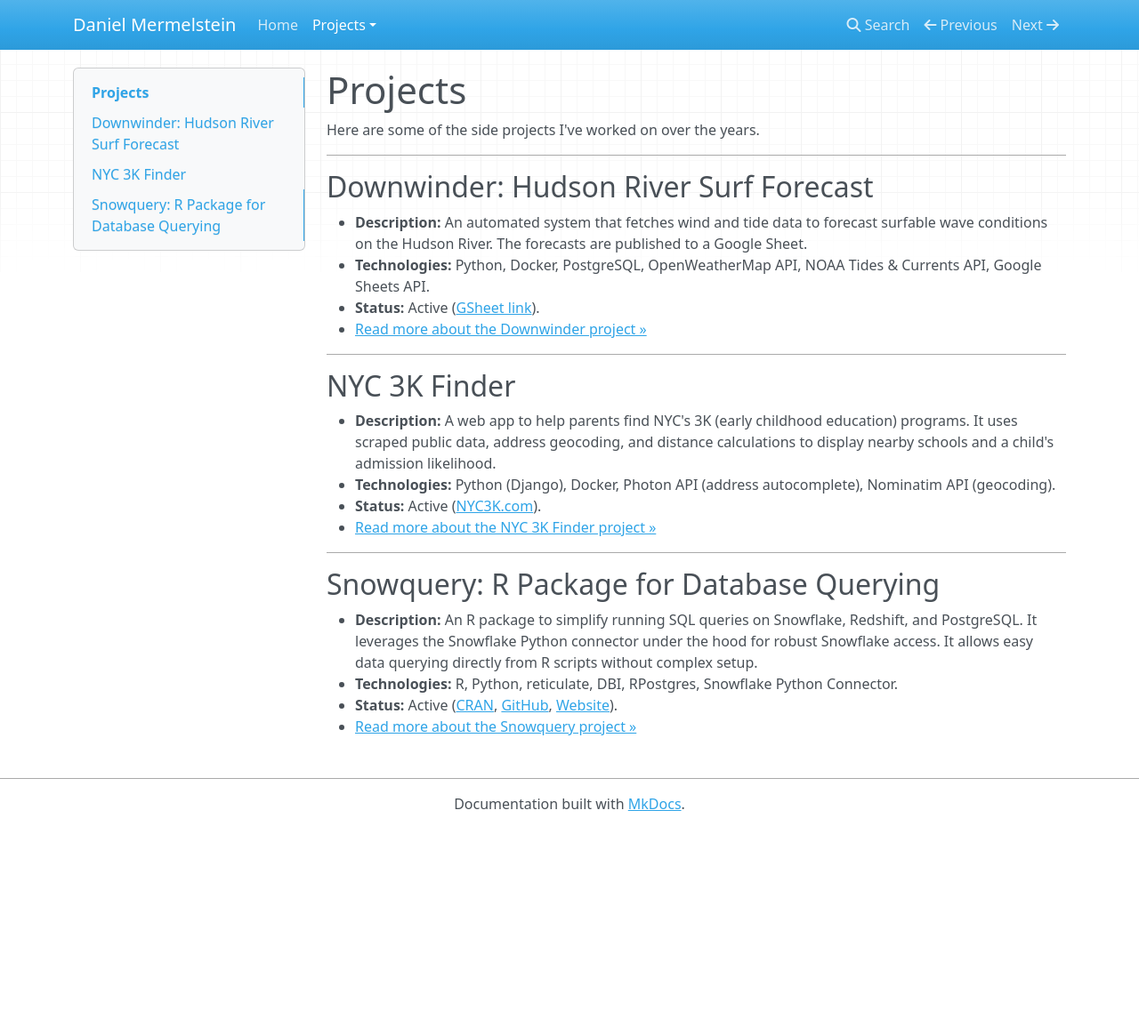
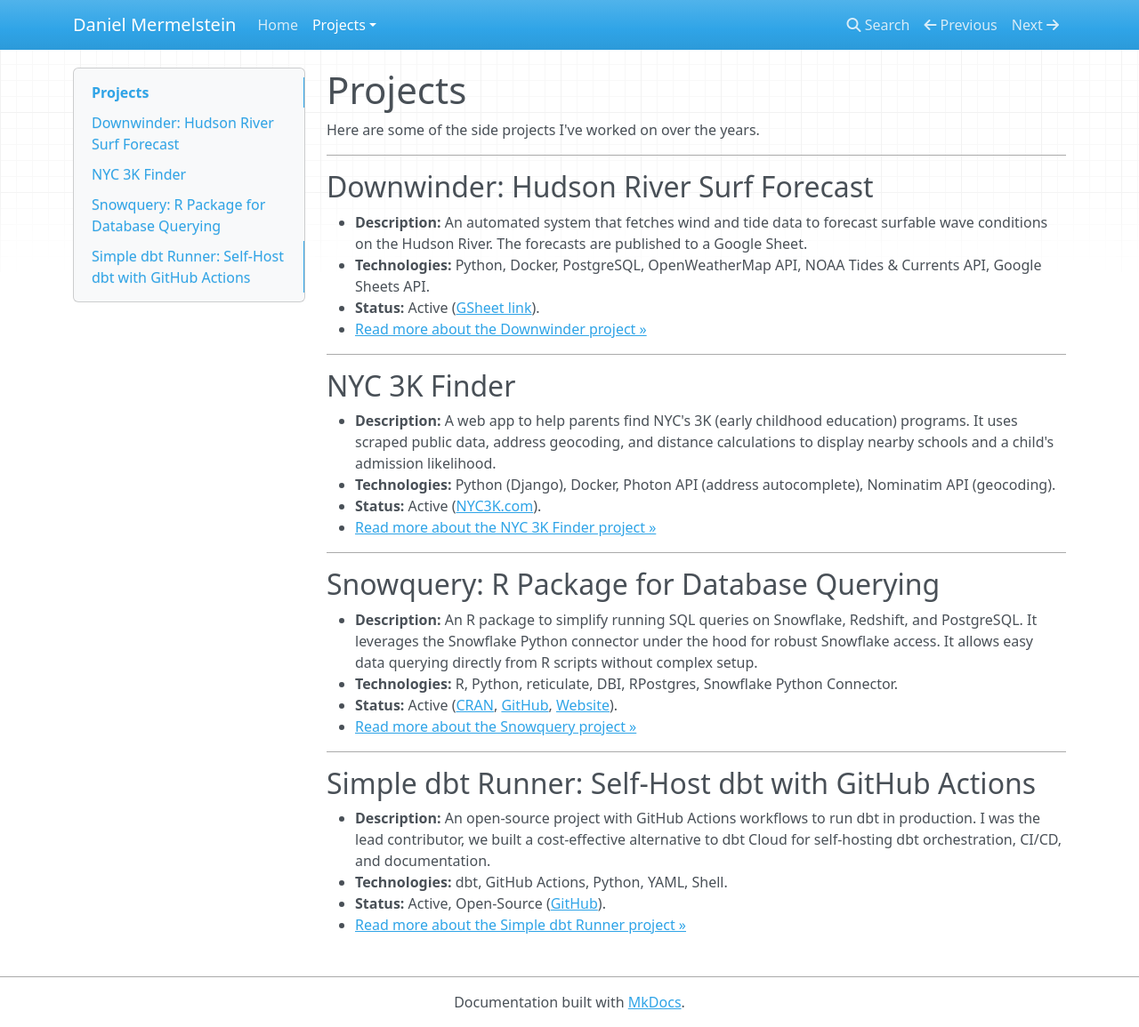
Before and after one commit to mermelstein/mermelstein.github.io, an MkDocs documentation site: the page built from docs/projects.md, in a window 1280 px wide and 1155 px high. Shown: the whole window at 89% size. Built offline with MkDocs 1.6.1, drawn with Linux system fonts in a browser that asks for light colours; nearby versions of some CDN libraries.

```diff
--- a/docs/projects.md
+++ b/docs/projects.md
@@ -28,3 +28,12 @@ Here are some of the side projects I've worked on over the years.
 *   **Technologies:** R, Python, reticulate, DBI, RPostgres, Snowflake Python Connector.
 *   **Status:** Active ([CRAN](https://cran.r-project.org/package=snowquery), [GitHub](https://github.com/mermelstein/snowquery), [Website](https://snowquery.org)).
 *   [Read more about the Snowquery project &raquo;](projects/snowquery.md)
+
+---
+
+## Simple dbt Runner: Self-Host dbt with GitHub Actions
+
+*   **Description:** An open-source project with GitHub Actions workflows to run dbt in production. I was the lead contributor, we built a cost-effective alternative to dbt Cloud for self-hosting dbt orchestration, CI/CD, and documentation.
+*   **Technologies:** dbt, GitHub Actions, Python, YAML, Shell.
+*   **Status:** Active, Open-Source ([GitHub](https://github.com/C00ldudeNoonan/simple-dbt-runner)).
+*   [Read more about the Simple dbt Runner project &raquo;](projects/simple-dbt-runner.md)
```
Also changed, not shown: docs/index.md (+1 -0 lines), docs/projects/simple-dbt-runner.md (added, +49 -0 lines).
